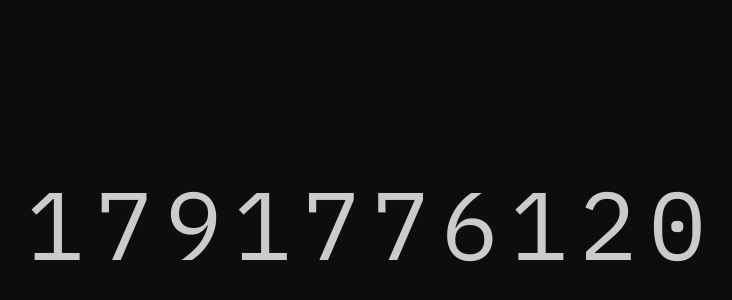
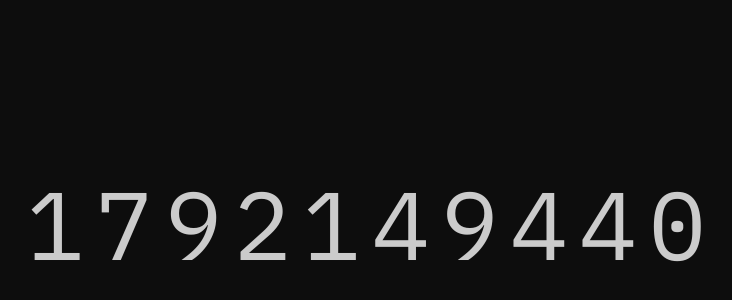
Before and after one commit to yafitbitton/coordinate-lost, a plain HTML site: page index.html in a window 1280 px wide. Shown: the part 176-476 px from the top of the page, without its empty margins (268-1000 px from the left). Drawn offline with Linux system fonts and the light colour scheme.

Commit message:
Update index.html

```diff
--- a/index.html
+++ b/index.html
@@ -90,9 +90,10 @@
 <body>
 
   <!-- על המסך קיים רק המספר הזה - שום דבר נוסף -->
-<div id="counter">1792149660</div>
+  <div id="counter">1792149660</div>
+
   <script>
-    const START_EPOCH = 1791963000;
+    const START_EPOCH = 1792149660;
     const TARGET_VALUE = 504599400;
 
     const el = document.getElementById("counter");
```
